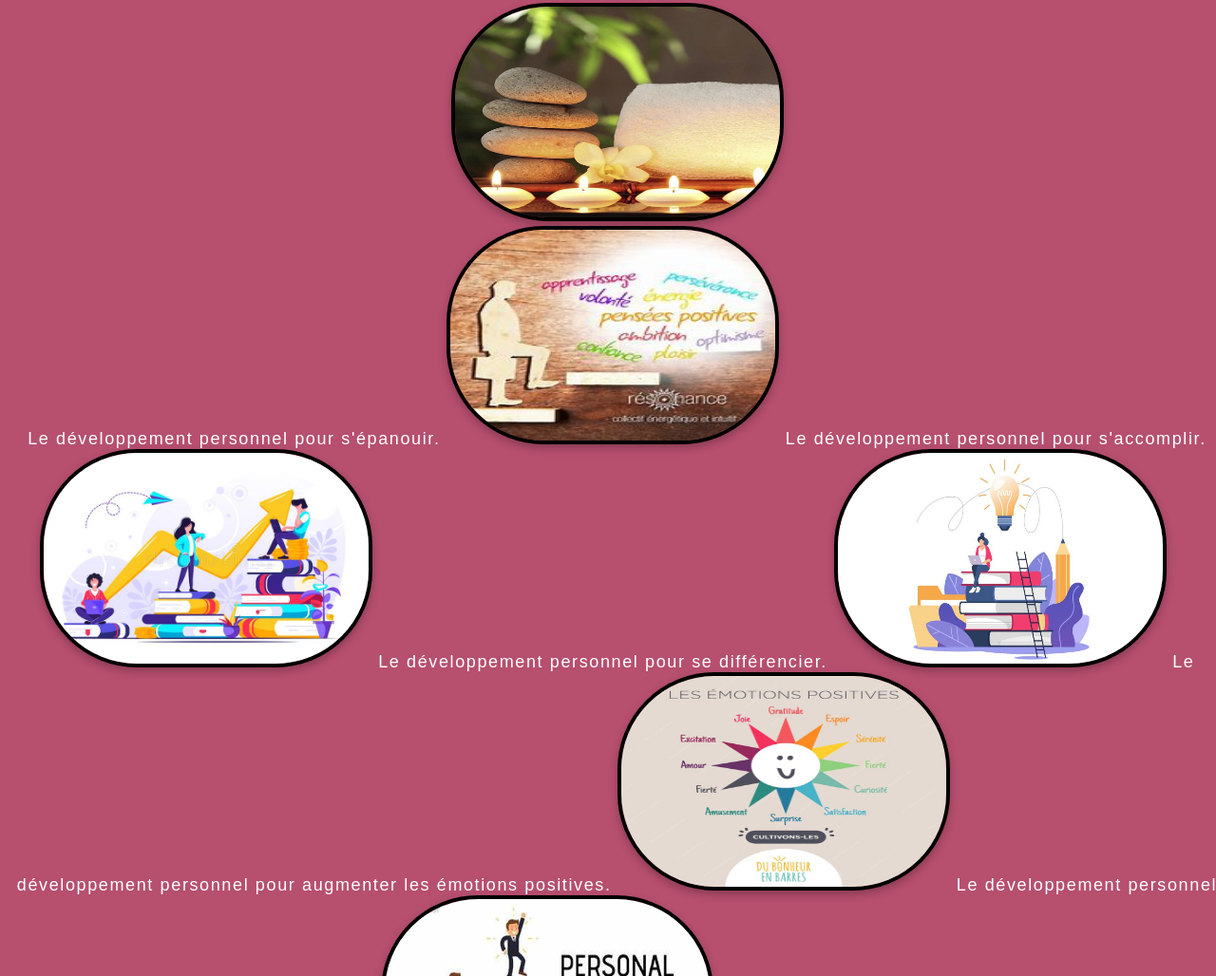
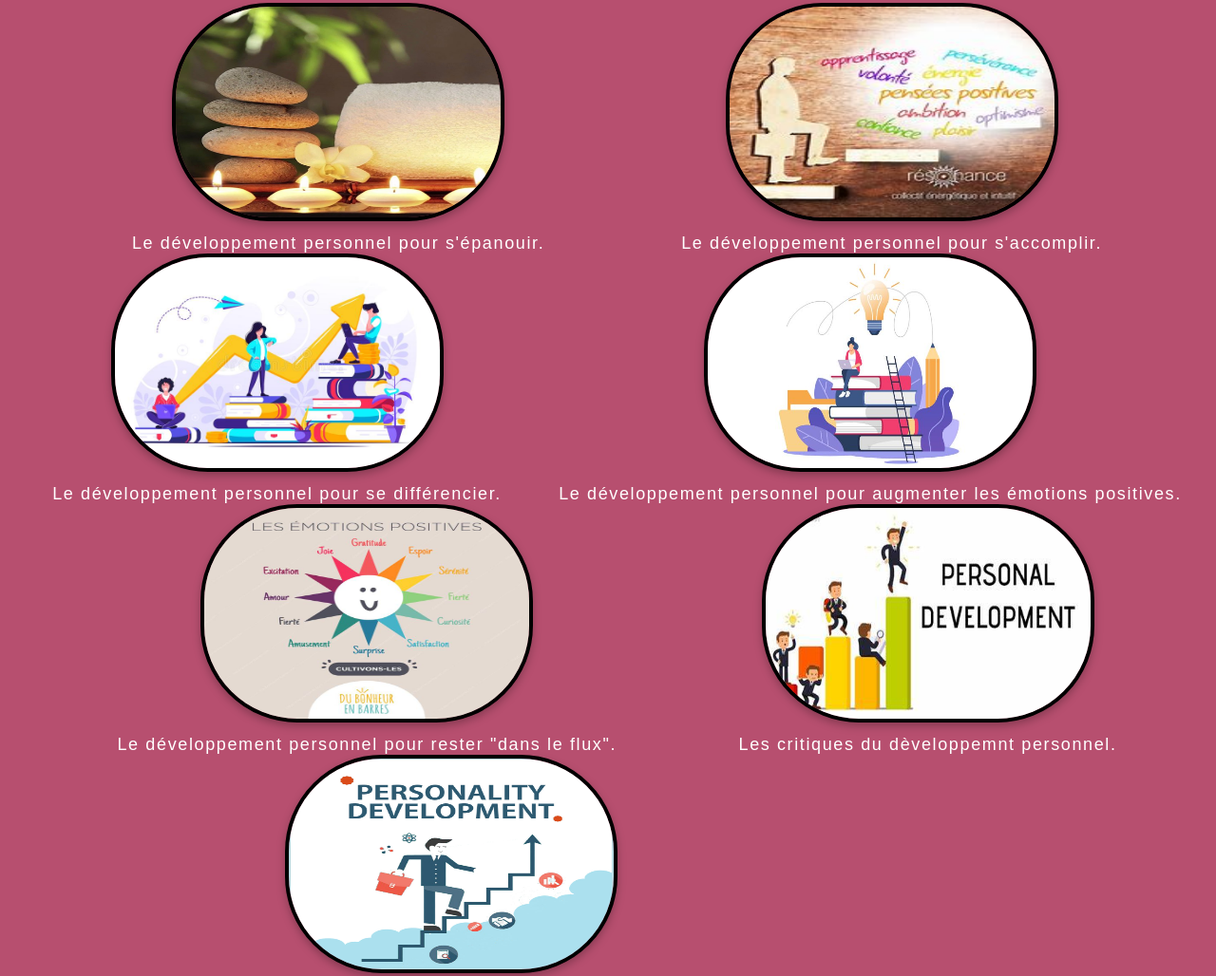
Before and after one commit to lounesmeriem/testopenclasse, a plain HTML site: page les avantages du DP.html in a window 1280 px wide. Shown: the part 324-1352 px from the top of the page at 95% size. Drawn offline with Linux system fonts and the light colour scheme.

Commit message:
modifier la page responsive

```diff
--- a/css/Responsive.css
+++ b/css/Responsive.css
@@ -66,7 +66,7 @@ p {
     line-height: 22px;
     margin: 0 15px;
     padding: 0;
-    margin: 5px 0;
+
 }
 /*menue de navigation*/
     header ul {
@@ -157,6 +157,10 @@ p {
         flex-wrap: wrap;
         justify-content: space-evenly;
         margin:0;
+    }
+    main div.figure2{
+        align-content:flex-start;
+
     }
 
     main div.figure1{
--- a/les avantages du DP.html
+++ b/les avantages du DP.html
@@ -46,25 +46,38 @@
 </header>
 <main>
     <h2>les avantages du dèveloppements personnels</h2>
+    <div class="figure2">
         <img class="image10" src="image/bienetre4.jpg" alt="image10">
-  <p>
-    Le développement personnel pour s'épanouir.
+        <p>Le développement personnel pour s'épanouir.</p>
+    </div>
+
+    <div class="figure2">
         <img class="image10" src="image/image 15.jpg" alt="image10">
-    Le développement personnel pour s'accomplir.
+        <p>Le développement personnel pour s'accomplir.</p>
+    </div>
+
+    <div class="figure2">
         <img class="image10" src="image/image9.jpg" alt="image10">
-    Le développement personnel pour se différencier.
+        <p>Le développement personnel pour se différencier.</p>
+    </div>
+    <div class="figure2">
         <img class="image10" src="image/image5.jpg" alt="image10">
-    Le développement personnel pour augmenter les émotions positives.
+        <p>Le développement personnel pour augmenter les émotions positives.</p>
+    </div>
+    <div class="figure2">
         <img class="image10" src="image/image1.jpg" alt="image10">
-    Le développement personnel pour rester "dans le flux".
+        <p>Le développement personnel pour rester "dans le flux".</p>
+    </div>
+    <div class="figure2">
         <img class="image10" src="image/OIP (4).jfif" alt="image10">
-    les critiques du dèveloppemnt personnel.
+        <p>Les critiques du dèveloppemnt personnel.</p>
+    </div>
+    <div class="figure2">
         <img class="image10" src="image/Personality-Develpoement.jpg" alt="image10">
-
-  </p>
+    </div>
 
 </main>
-</body>
+
 <footer>
     <nav>
         <ul class="footer">
@@ -78,4 +91,5 @@
     </nav>
     <div>&copy;2016 Developpement personnel-</div>
 </footer>
+</body>
 </html>
```
Also changed, not shown: les differentes techniques DP.html (+23 -5 lines). Lines whose indentation alone changed are shown as unchanged.
